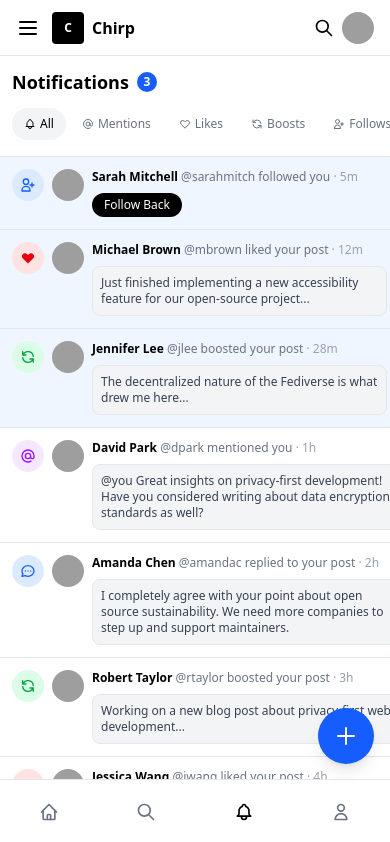
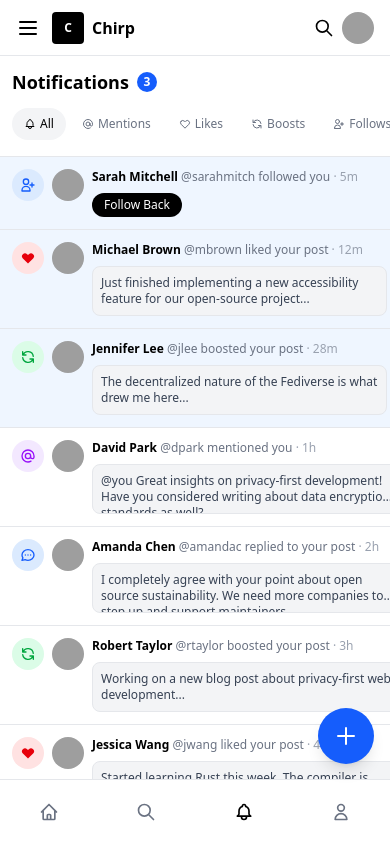
Before and after one commit to The4light/Chirp-main, a React (Vite) app in the folder frontend/social-client/: page /notifications in a window 390 px wide. Shown: the top 842 px of the page. Built offline with nearby package versions, Linux system fonts and the light colour scheme; grey boxes are pictures that could not be loaded.

Commit message:
notifications

```diff
--- a/frontend/social-client/package.json
+++ b/frontend/social-client/package.json
@@ -18,6 +18,7 @@
   },
   "devDependencies": {
     "@eslint/js": "^9.39.1",
+    "@tailwindcss/line-clamp": "^0.4.4",
     "@types/react": "^19.2.5",
     "@types/react-dom": "^19.2.3",
     "@vitejs/plugin-react": "^5.1.1",
--- a/frontend/social-client/src/index.css
+++ b/frontend/social-client/src/index.css
@@ -1 +1,17 @@
 @import "tailwindcss";
+
+@layer utilities {
+  .line-clamp-2 {
+    display: -webkit-box;
+    -webkit-box-orient: vertical;
+    -webkit-line-clamp: 2;
+    overflow: hidden;
+  }
+
+  .line-clamp-3 {
+    display: -webkit-box;
+    -webkit-box-orient: vertical;
+    -webkit-line-clamp: 3;
+    overflow: hidden;
+  }
+}
--- a/frontend/social-client/src/pages/Notifications.jsx
+++ b/frontend/social-client/src/pages/Notifications.jsx
@@ -5,6 +5,7 @@ import TopHeader from "../components/TopHeader";
 
 export default function Notifications() {
   const [activeTab, setActiveTab] = useState("all");
+
 
   const notifications = [
     {
@@ -232,6 +233,7 @@ export default function Notifications() {
 }
 
 function NotificationItem({ type, user, handle, time, content, isRead }) {
+  const [expanded, setExpanded] = useState(false);
   const getIcon = () => {
     switch (type) {
       case "like":
@@ -321,9 +323,28 @@ function NotificationItem({ type, user, handle, time, content, isRead }) {
             </p>
 
             {content && (
-              <div className="mt-2 text-xs lg:text-sm text-gray-700 bg-gray-100 border border-gray-200 rounded-lg p-2 lg:p-3">
-                {content}
-              </div>
+<div
+  onClick={() => setExpanded(!expanded)}
+  className={`
+    mt-2
+    text-xs lg:text-sm
+    text-gray-700
+    bg-gray-100
+    border border-gray-200
+    rounded-lg
+    p-2 lg:p-3
+    break-words
+    cursor-pointer
+    transition-all
+    ${expanded ? '' : 'line-clamp-2 lg:line-clamp-3'}
+  `}
+>
+  {content}
+</div>
+
+
+
+
             )}
 
             {type === "follow" && (
```
Also changed, not shown: 1 other file (tests, documents, lock files or other folders).
